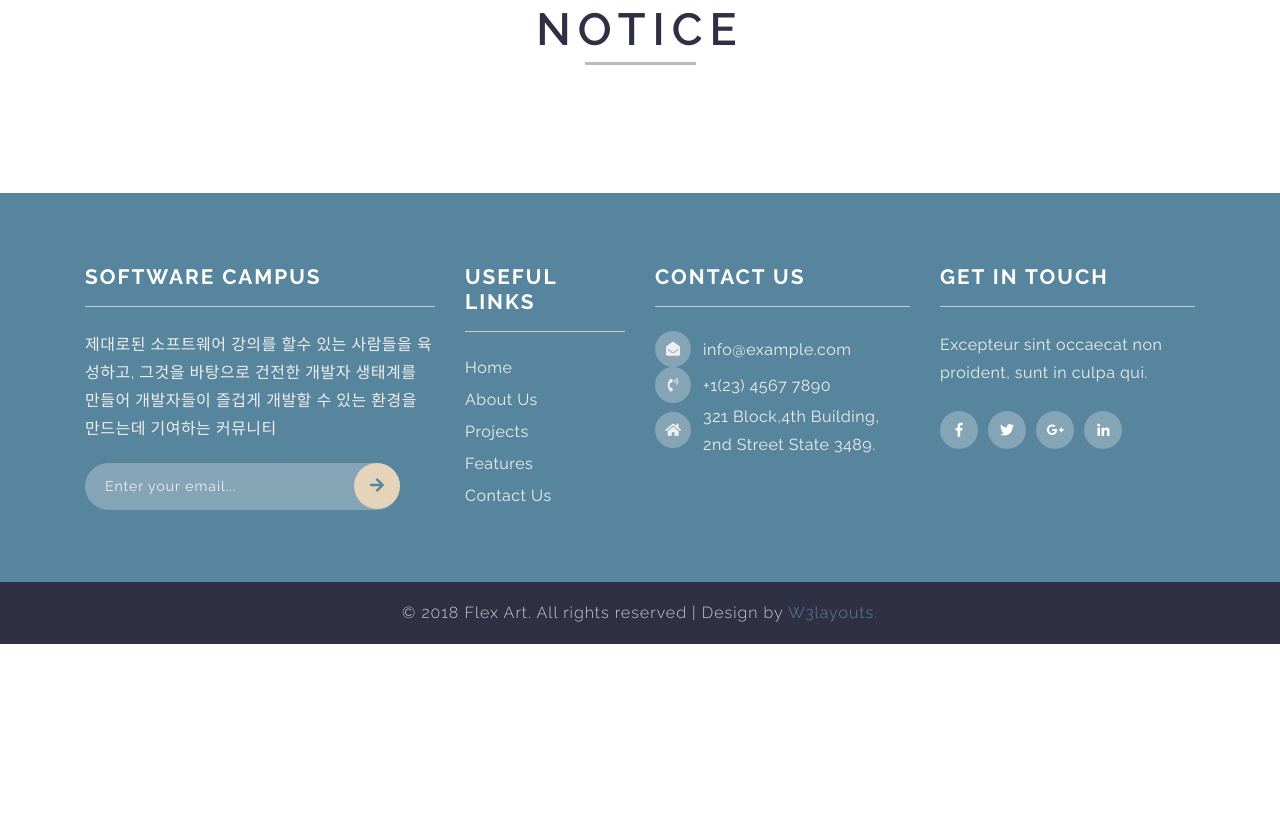
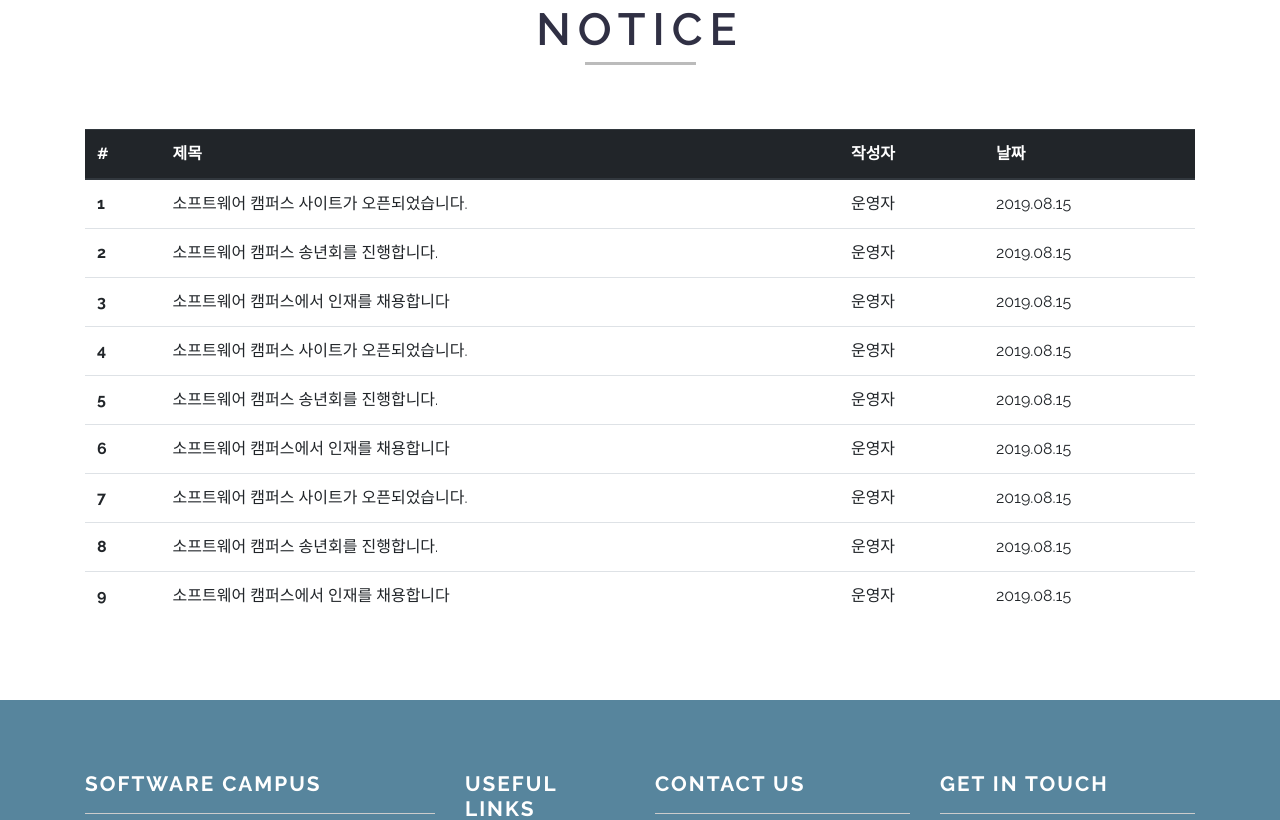
Before and after one commit to lqqokim/socam-prj, a plain HTML site: page notice.html in a window 1280 px wide. Shown: the part 431-1251 px from the top of the page. Before the commit the page ends 1075 px from the top, so only its background shows below. Drawn offline with Linux system fonts and the light colour scheme.

Commit message:
feat(notice, event): add table

```diff
--- a/notice.html
+++ b/notice.html
@@ -141,6 +141,73 @@
 				<h3 class="heading mb-2 text-center"> <span>Notice </span> </h3>
 				<p class="para mb-5 text-center"></p>
 			</div>
+
+			<table class="table">
+					<thead class="thead-dark">
+						<tr>
+							<th scope="col">#</th>
+							<th scope="col">제목</th>
+							<th scope="col">작성자</th>
+							<th scope="col">날짜</th>
+						</tr>
+					</thead>
+					<tbody>
+						<tr>
+							<th scope="row">1</th>
+							<td>소프트웨어 캠퍼스 사이트가 오픈되었습니다.</td>
+							<td>운영자</td>
+							<td>2019.08.15</td>
+						</tr>
+						<tr>
+							<th scope="row">2</th>
+							<td>소프트웨어 캠퍼스 송년회를 진행합니다.</td>
+							<td>운영자</td>
+							<td>2019.08.15</td>
+						</tr>
+						<tr>
+							<th scope="row">3</th>
+							<td>소프트웨어 캠퍼스에서 인재를 채용합니다</td>
+							<td>운영자</td>
+							<td>2019.08.15</td>
+						</tr>
+						<tr>
+							<th scope="row">4</th>
+							<td>소프트웨어 캠퍼스 사이트가 오픈되었습니다.</td>
+							<td>운영자</td>
+							<td>2019.08.15</td>
+						</tr>
+						<tr>
+							<th scope="row">5</th>
+							<td>소프트웨어 캠퍼스 송년회를 진행합니다.</td>
+							<td>운영자</td>
+							<td>2019.08.15</td>
+						</tr>
+						<tr>
+							<th scope="row">6</th>
+							<td>소프트웨어 캠퍼스에서 인재를 채용합니다</td>
+							<td>운영자</td>
+							<td>2019.08.15</td>
+						</tr>
+						<tr>
+							<th scope="row">7</th>
+							<td>소프트웨어 캠퍼스 사이트가 오픈되었습니다.</td>
+							<td>운영자</td>
+							<td>2019.08.15</td>
+						</tr>
+						<tr>
+							<th scope="row">8</th>
+							<td>소프트웨어 캠퍼스 송년회를 진행합니다.</td>
+							<td>운영자</td>
+							<td>2019.08.15</td>
+						</tr>
+						<tr>
+							<th scope="row">9</th>
+							<td>소프트웨어 캠퍼스에서 인재를 채용합니다</td>
+							<td>운영자</td>
+							<td>2019.08.15</td>
+						</tr>
+					</tbody>
+				</table>
 		</div>
 	</section>
 
```
Also changed, not shown: event.html (+67 -0 lines).
